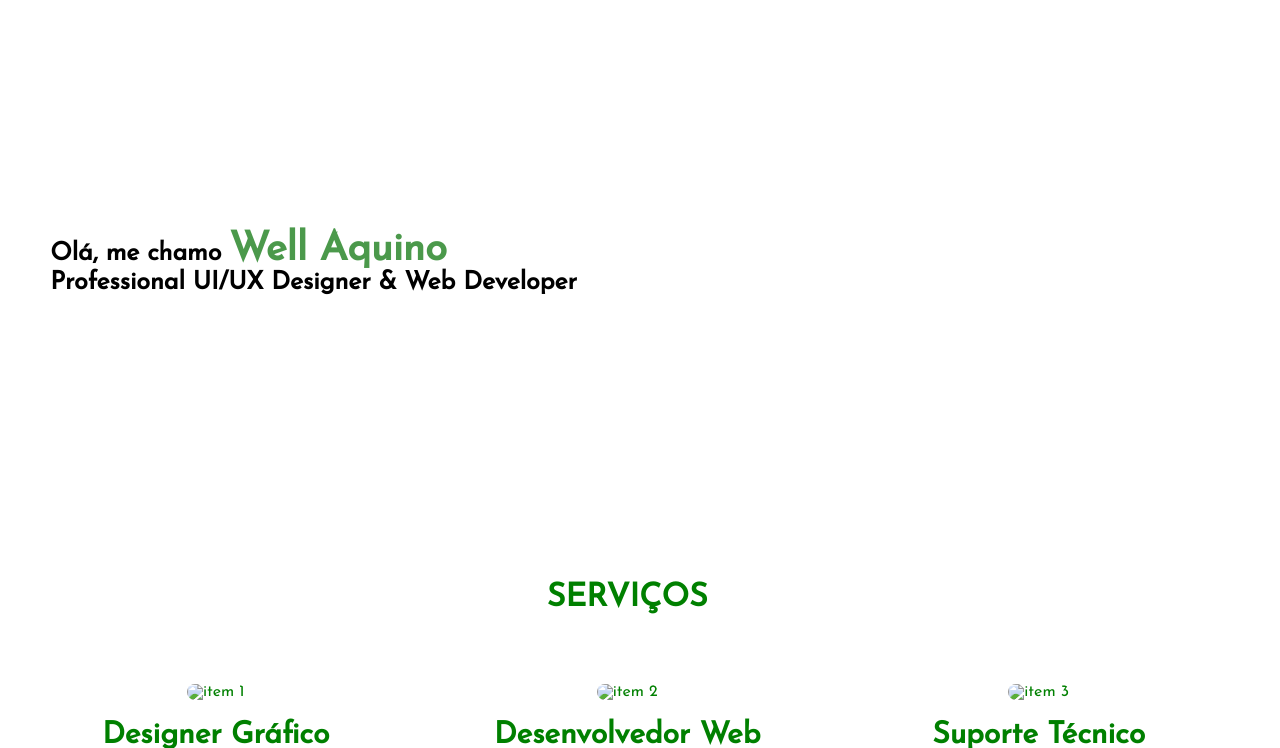
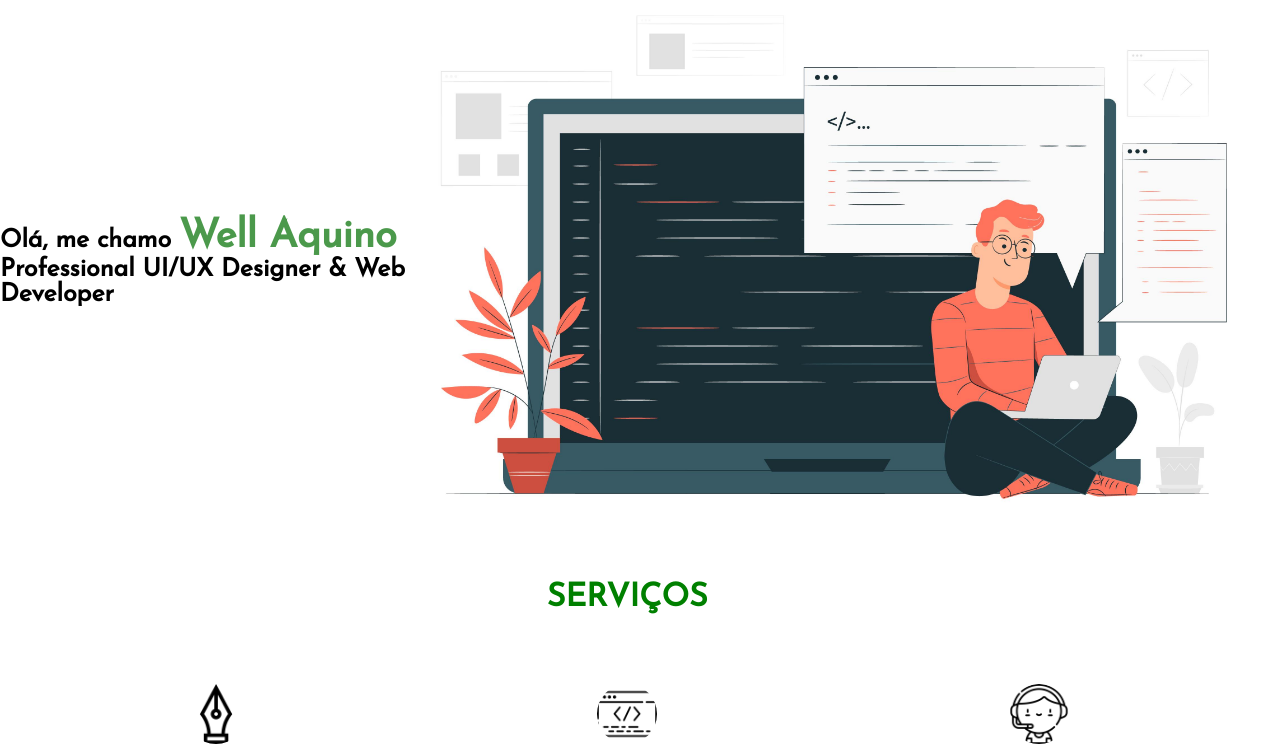
Before and after one commit to wellaquino/wellport, a plain HTML site: page index.html in a window 1280 px wide. Shown: the part 74-822 px from the top of the page. Drawn offline with Linux system fonts and the light colour scheme; the site is published under a folder, as on GitHub Pages, so addresses that start at the root find nothing.

Commit message:
Update index.html

```diff
--- a/index.html
+++ b/index.html
@@ -50,24 +50,24 @@
             </h1>
         </section>
         <section class="banner1">
-            <img src="../dev.jpg" alt="apresentação">
+            <img src="./dev.jpg" alt="apresentação">
         </section>
     </main>
     <div class="Services">
         <h1>SERVIÇOS</h1>
         <div class="Itens">
             <div class="Ti">
-                <img src="/p1.png" alt="item 1">
+                <img src="./p1.png" alt="item 1">
                 <h1>Designer Gráfico</h1>
                 <p>Trabalhamos com criação de Logos em geral</p>
             </div>
             <div class="Ti">
-                <img src="/p2.png" alt="item 2">
+                <img src="./p2.png" alt="item 2">
                 <h1>Desenvolvedor Web</h1>
                 <p>Trabalhamos com criação de Sites em geral</p>
             </div>
             <div class="Ti">
-                <img src="/p3.png" alt="item 3">
+                <img src="./p3.png" alt="item 3">
                 <h1>Suporte Técnico</h1>
                 <p>Realizamos todo suporte técnico ao cliente</p>
             </div>
```
